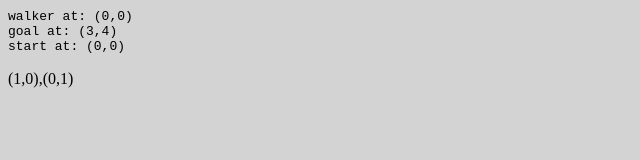
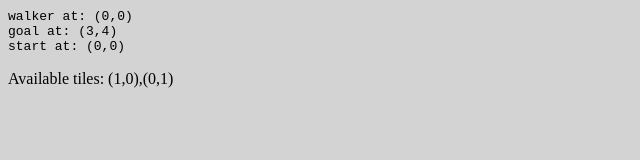
Before and after one commit to xEyad/maze_warrior, an Angular app: page / in a window 1280 px wide. Shown: the part 131-291 px from the top of the page, without its empty margins (0-640 px from the left). Built offline with nearby package versions, Linux system fonts and the light colour scheme.

Commit message:
better formatting

```diff
--- a/src/app/backtrack-logic/backtrack-logic.component.html
+++ b/src/app/backtrack-logic/backtrack-logic.component.html
@@ -1,3 +1,3 @@
 <p>backtrack-logic works!</p>
 <pre>{{game.Talk()}}</pre>
-<p>{{solver.Talk()}}</p>
+<p>Available tiles: {{solver.Talk()}}</p>
```
